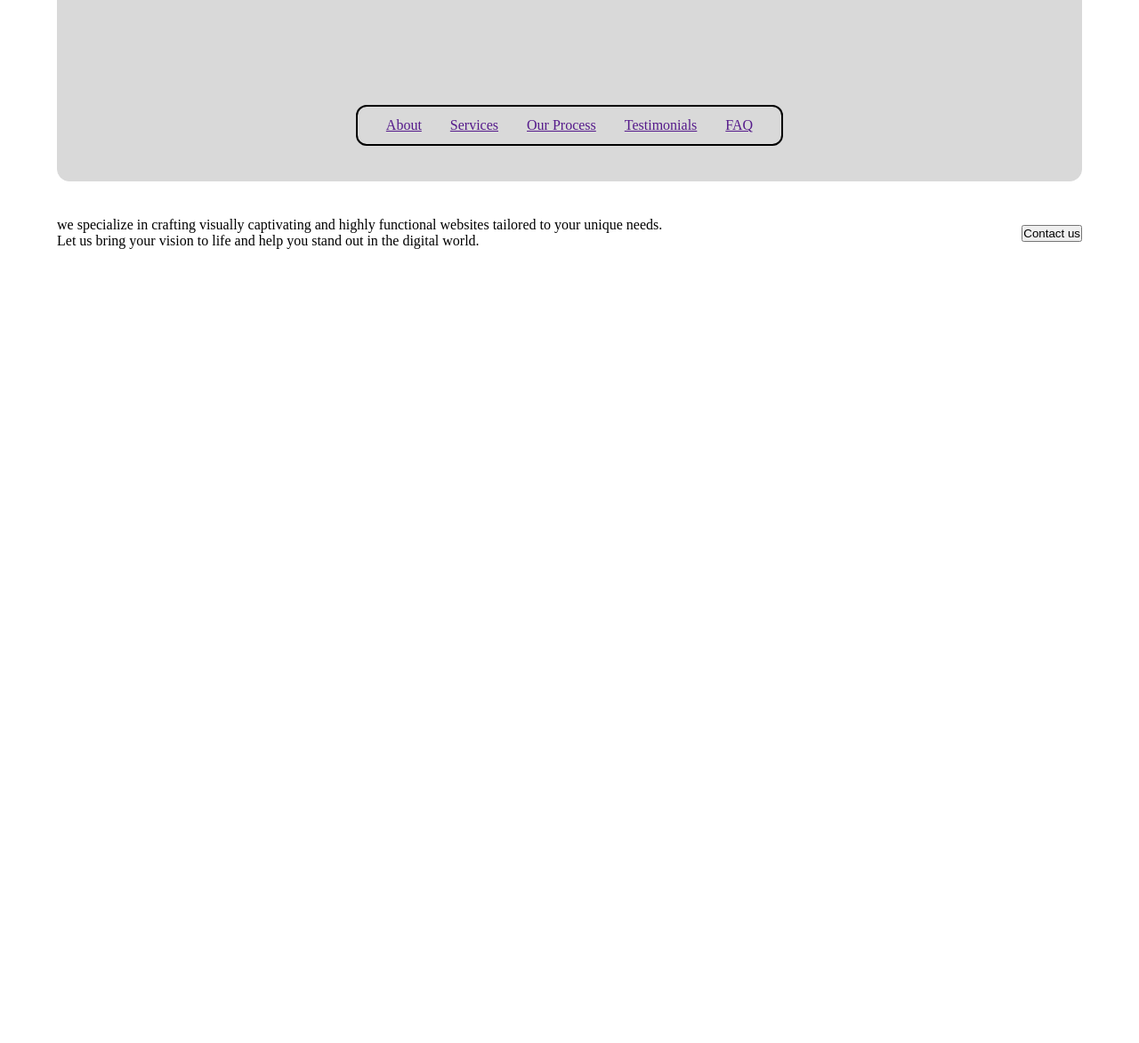
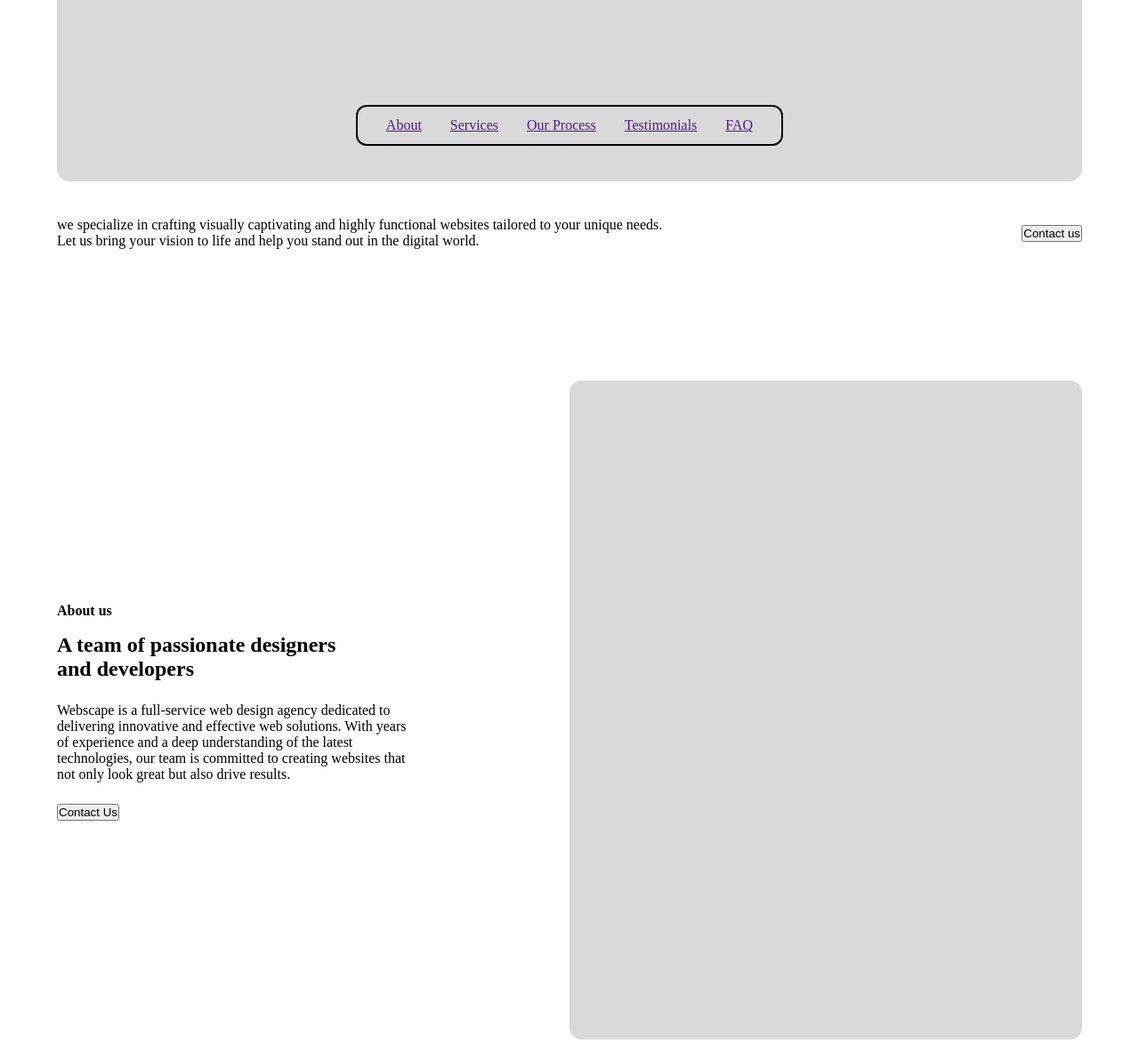
Before and after one commit to Sheik737/WebScape, a plain HTML site: page index.html in a window 1280 px wide. Shown: the part 620-1793 px from the top of the page at 89% size. Before the commit the page ends 920 px from the top, so only its background shows below. Drawn offline with Linux system fonts and the light colour scheme.

Commit message:
the about section layout is completed

```diff
--- a/index.html
+++ b/index.html
@@ -56,10 +56,26 @@
                 <div class="body">
                     <p>we specialize in crafting visually captivating and highly functional websites tailored to your
                         unique needs. Let us bring your vision to life and help you stand out in the digital world.</p>
-                    <button class="heroBtn">Contact us</button>
+                    <a href=""><button class="heroBtn">Contact us</button></a>
                 </div>
             </div>
         </div>
+        <!-- about section -->
+         <div class="about-section">
+            <div class="about">
+                <div class="body">
+                    <div class="head">
+                        <h4>About us</h4>
+                        <h2>A team of passionate designers <br> and developers</h2>
+                    </div>
+                    <p>Webscape is a full-service web design agency dedicated to delivering innovative and effective web solutions. With years of experience and a deep understanding of the latest technologies, our team is committed to creating websites that not only look great but also drive results.</p>
+                    <a href=""><button>Contact Us</button></a>
+                </div>
+                <div class="img-container">
+                    <img src="Vertical img.jpg" alt="">
+                </div>
+            </div>
+         </div>
     </div>
 
 
--- a/style.css
+++ b/style.css
@@ -7,11 +7,13 @@
     background-color: #FF6006;
     color: #ffffff;
 }
-.bodyContainer{
+
+.bodyContainer {
     padding-top: 96px;
     display: grid;
     gap: 128px;
 }
+
 /* header  */
 #header {
     display: flex;
@@ -21,7 +23,7 @@
     position: fixed;
 }
 
-.head {
+#header .head {
     display: flex;
     justify-content: space-between;
     width: 90%;
@@ -72,6 +74,7 @@
 .ham-menu span:nth-child(1) {
     top: 25%;
 }
+
 .ham-menu span:nth-child(2) {
     top: 50%;
 }
@@ -98,6 +101,7 @@
     top: 50%;
     transform: rotate(-45deg);
 }
+
 /* hero section  */
 .hero {
     width: 90%;
@@ -105,64 +109,123 @@
     display: grid;
     gap: 20px;
 }
-.hero .heroHead{
+
+.hero .heroHead {
     display: grid;
     gap: 40px;
 }
+
 .hero img {
     width: 100%;
     object-fit: cover;
 }
-.hero .body{
+
+.hero .body {
     display: flex;
     justify-content: space-between;
     align-items: center;
     flex-wrap: wrap;
 }
-.hero .body p{
+
+.hero .body p {
     width: 60%;
     margin: 20px 0px;
 }
-@media screen and (max-width:768px){
-    .nav-container{
+
+/* about section  */
+.about {
+    width: 90%;
+    margin: 0px auto;
+    display: flex;
+    justify-content: space-between;
+    align-items: center;
+    flex-wrap: wrap;
+}
+
+.about .body {
+    width: 35%;
+    display: grid;
+    gap: 24px;
+}
+
+.about .body .head {
+    display: grid;
+    gap: 16px;
+}
+
+.about .img-container {
+    width: 50%;
+}
+
+.about .img-container img {
+    width: 100%;
+
+}
+
+@media screen and (min-width:2000px) {
+    .about .img-container {
+        width: 40%;
+    }
+}
+@media screen and (max-width:768px) {
+    .nav-container {
         padding: 8px;
         transition: .3s ease;
         width: 50px;
     }
-    .nav-container.active{
+
+    .nav-container.active {
         width: 90%;
 
     }
-    .link{
+
+    .link {
         opacity: 0;
 
         transition: .3s ease;
-        transition-delay: .1s ;
+        transition-delay: .1s;
     }
-    .link.active{
+
+    .link.active {
         opacity: 1;
     }
-    .ham-menu{
+
+    .ham-menu {
         display: block;
     }
-    .links{
+
+    .links {
         flex-direction: column;
         align-items: center;
         height: 0px;
         overflow: hidden;
-        transition-delay: .2s ;
+        transition-delay: .2s;
         transition: .3s ease;
     }
-    .links.active{
+
+    .links.active {
         height: 15rem;
     }
+
     /* herosection */
-    .hero img{
+    .hero img {
         height: 50vh;
     }
+
+    /* about section  */
+    .about .body {
+        width: 90%;
+        margin: 16px auto;
+    }
+    .about .img-container {
+        width: 100%;
+    }
+
+
 }
-@media screen and (max-width:600px){
-    .hero .body p{
+
+@media screen and (max-width:600px) {
+    .hero .body p {
         width: 100%;
     }
 }
```
